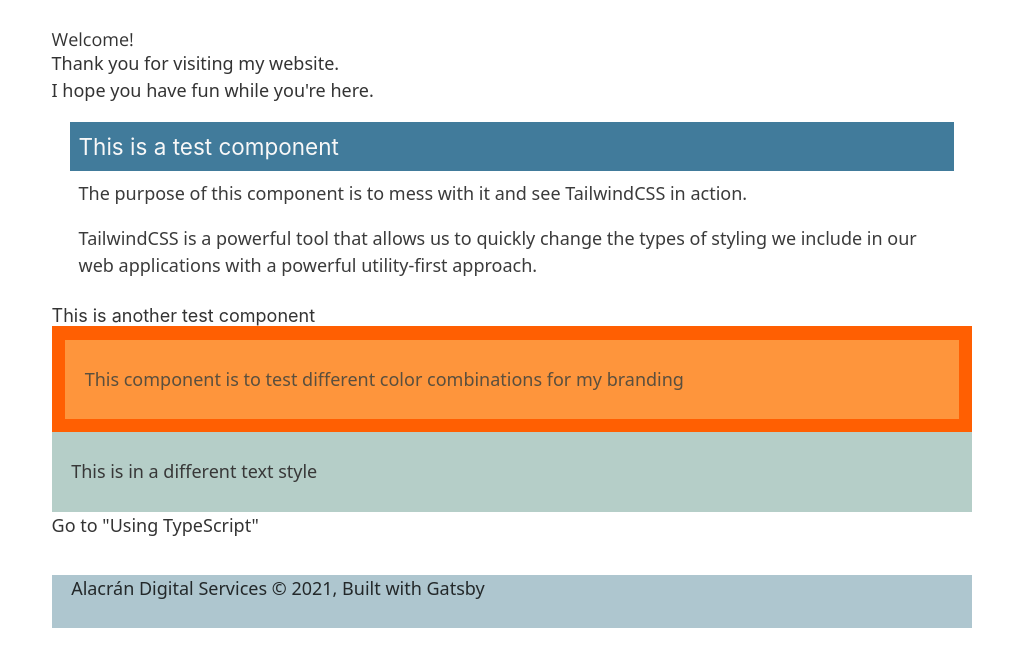
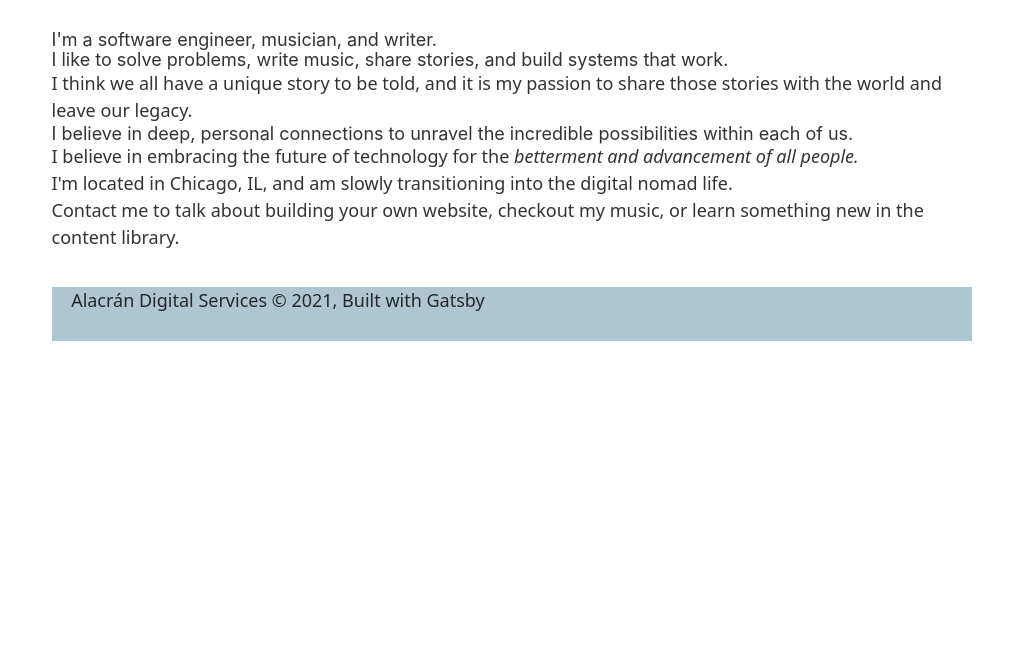
Before and after one commit to marcelo313/basic-blog, a Gatsby site: page / in a window 1280 px wide. Shown: the part 117-784 px from the top of the page, without its empty margins (128-1151 px from the left). Built offline with nearby package versions, Linux system fonts and the light colour scheme; Gatsby itself is replaced by a stand-in of ours.

Commit message:
Remove placeholder copy; add copy relating to me.

```diff
--- a/src/pages/index.js
+++ b/src/pages/index.js
@@ -1,6 +1,4 @@
 import * as React from "react"
-import { Link } from "gatsby"
-import { StaticImage } from "gatsby-plugin-image"
 
 import Layout from "../components/layout"
 import SEO from "../components/seo"
@@ -8,54 +6,26 @@ import SEO from "../components/seo"
 const IndexPage = () => (
   <Layout>
     <SEO title="Home" />
-    <h1>Welcome!</h1>
-    <p>Thank you for visiting my website.</p>
-    <p>I hope you have fun while you're here.</p>
-
-    <div class="rounded-xl p-4" style={{
-        color: `#3B3B3B`
-      }}>
-      <h2 class="p-2 text-xl" style={{
-        backgroundColor: `#417b9b`,
-        color: `#f8f8f8`
-      }}>This is a test component</h2>
-      <p class="p-2">The purpose of this component is to mess with it and see TailwindCSS in action.</p>
-      <p class="p-2">TailwindCSS is a powerful tool that allows us to quickly change the types of styling we include in our web applications with a powerful utility-first approach.</p>
-    </div>
-
-    <div>
-      <h2>This is another test component</h2>
-
-      <div
-      class="p-3"
-      style={{
-        backgroundColor: `#FF5F02`,
-      }}>
-        <div
-        style={{
-          // maxWidth: 960,
-          backgroundColor: `#FE953C`,
-          color: `#5A4F3E`,
-          padding: `1.45rem 1.0875rem`,
-        }}>
-          <p>This component is to test different color combinations for my branding</p>
-        </div>
-      </div>
-
-
-      <div class="pb-8"
-      style={{
-        backgroundColor: `#B5CEC8`,
-        color: `#383838`,
-        padding: `1.45rem 1.0875rem`,
-
-      }}>
-        <p>This is in a different text style</p>
-      </div>
-
-    </div>
+    <h3>
+      I'm a software engineer, musician, and writer.
+    </h3>
+    <h4>
+      I like to solve problems, write music, share stories, and build systems that work.
+    </h4>
     <p>
-      <Link to="/using-typescript/">Go to "Using TypeScript"</Link> <br />
+      I think we all have a unique story to be told, and it is my passion to share those stories with the world and leave our legacy.
+    </p>
+    <h3>
+      I believe in deep, personal connections to unravel the incredible possibilities within each of us.
+    </h3>
+    <p>
+      I believe in embracing the future of technology for the <em>betterment and advancement of all people.</em>
+    </p>
+    <p>
+      I'm located in Chicago, IL, and am slowly transitioning into the digital nomad life.
+    </p>
+    <p>
+      Contact me to talk about building your own website, checkout my music, or learn something new in the content library.
     </p>
   </Layout>
 )
```
